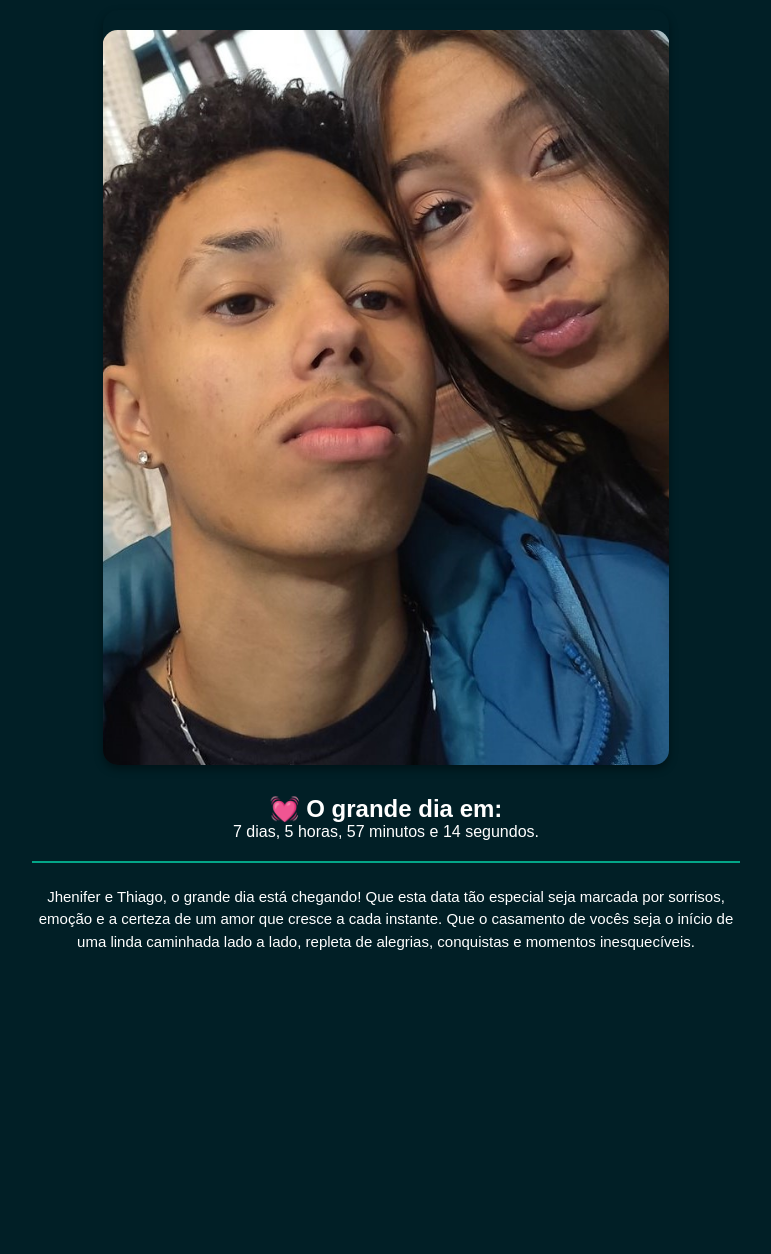
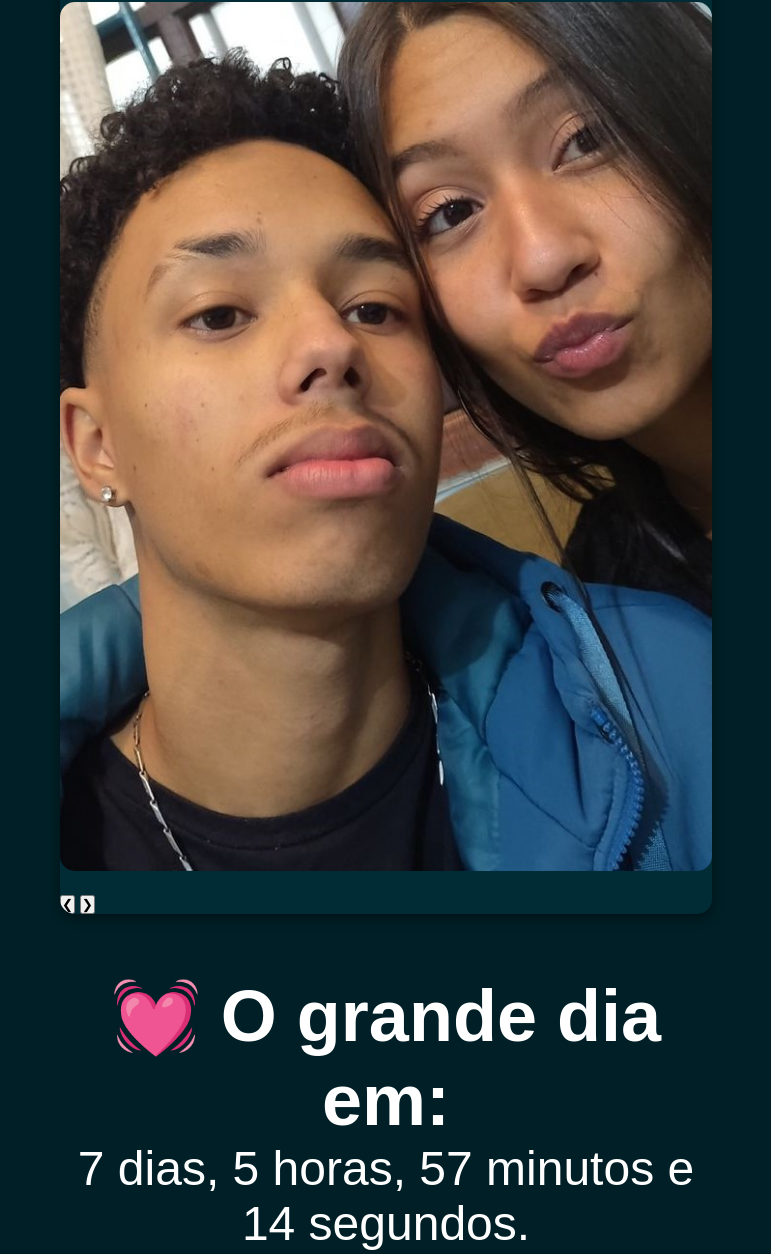
Before and after one commit to erick05081/jhenifer_e_thiago, a plain HTML site: page main.html in a window 1280 px wide. Shown: the part 202-1456 px from the top of the page, without its empty margins (254-1025 px from the left). Before the commit the page ends 1185 px from the top, so only its background shows below. Drawn offline with Linux system fonts and the light colour scheme.

Commit message:
Update style.css

```diff
--- a/style/style.css
+++ b/style/style.css
@@ -1,84 +1,97 @@
+/* Reset básico */
 * {
   margin: 0;
   padding: 0;
   box-sizing: border-box;
 }
 
+/* Corpo */
 body {
   background-color: #011f26;
+  min-height: 100vh;
+  font-family: Arial, Helvetica, sans-serif;
 }
 
+/* Título */
 .titulo {
   text-align: center;
   color: #fff;
-  font-family: Arial, Helvetica, sans-serif;
+  font-size: 2.5rem;
+  margin-top: 24px;
+  margin-bottom: 16px;
 }
 
+/* Link botão */
 a {
   color: #fff;
   text-decoration: none;
-  font-size: 30px;
-  font-family: Arial, Helvetica, sans-serif;
+  font-size: 1.6rem;
   border: 2px solid #03a688;
-  padding: 10px;
+  padding: 12px 20px;
   text-align: center;
   border-radius: 15px;
+  display: inline-block;
+  margin-bottom: 24px;
+  transition: background 0.2s;
+}
+a:hover {
+  background: #03a688;
+  color: #011f26;
 }
 
-.center {
-  display: flex;
-  justify-content: center;
-  align-items: center;
-  height: 100vh;
+/* Container centralizador */
+.main {
   width: 100vw;
-}
-
-.main {
-  width: 100%;
-  height: 100%;
+  min-height: 100vh;
   display: flex;
   flex-direction: column;
   align-items: center;
-  padding: 30px;
+  padding: 0 0 32px 0;
+  box-sizing: border-box;
 }
 
+/* Imagem principal */
 img {
-  width: 100%;
-  height: auto; /* a imagem se ajusta e mantém a proporção */
-  max-width: 650px; /* garante que a imagem não fique enorme */
+  width: 98vw;
+  max-width: 650px;
+  height: auto;
   border-radius: 15px;
-  margin-top: 20px;
-  margin-bottom: 20px;
+  margin: 24px 0;
+  display: block;
 }
 
+/* Texto de conteúdo */
 .conteudo {
-  line-height: 1.5;
-  margin-top: 20px;
-  width: 100%;
+  line-height: 1.6;
+  width: 95vw;
+  max-width: 650px;
   text-align: center;
-  font-family: Arial, Helvetica, sans-serif;
-  font-size: 15px;
+  font-size: 1.1rem;
   color: #fff;
+  margin: 0 auto 24px auto;
 }
 
+/* Linha divisória */
 hr {
   height: 2px;
   background-color: #03a688;
   border: none;
+  margin: 24px 0;
+  width: 95vw;
+  max-width: 650px;
 }
 
-/* ============================= */
-/* ESTILOS DO CARROSSEL DE FOTOS */
-/* ============================= */
-
+/* Carrossel de fotos */
 .carrossel {
   position: relative;
-  width: 100%; /* ocupa 100% da largura da tela em celular */
-  aspect-ratio: 3 / 4;
+  width: 98vw;
+  max-width: 650px;
+  min-height: 300px;
   overflow: hidden;
   border-radius: 15px;
-  box-shadow: 0 4px 8px rgba(0, 0, 0, 0.4);
-  margin: 30px auto;
+  box-shadow: 0 4px 12px rgba(0,0,0,0.4);
+  margin: 28px auto;
+  background: #012c36;
 }
 
 .slides {
@@ -96,18 +109,63 @@ hr {
   border-radius: 15px;
 }
 
-/* ----------------------------- */
-/* MEDIA QUERY PARA DESKTOP */
-/* ----------------------------- */
+/* Centralização vertical opcional */
+.center {
+  display: flex;
+  justify-content: center;
+  align-items: center;
+  min-height: 100vh;
+  width: 100vw;
+}
 
+/*==============================*/
+/*         DESKTOP              */
+/*==============================*/
 @media (min-width: 768px) {
   .main {
-    max-width: 768px; /* limita a largura em desktop */
-    margin: 0 auto; /* centraliza o conteúdo */
+    width: 100%;
+    max-width: 700px;
+    margin: 0 auto;
+    padding: 0 24px 32px 24px;
   }
 
-  .carrossel {
-    width: 80%; /* ocupa 80% da largura da tela */
-    max-width: 900px;
+  .carrossel,
+  .conteudo,
+  img,
+  hr {
+    max-width: 700px;
+    width: 100%;
+    margin-left: auto;
+    margin-right: auto;
+  }
+
+  .titulo {
+    font-size: 3rem;
+    margin-top: 32px;
+  }
+
+  a {
+    font-size: 1.8rem;
+    padding: 14px 32px;
   }
 }
+
+/*==============================*/
+/*     TELAS MUITO PEQUENAS     */
+/*==============================*/
+@media (max-width: 400px) {
+  .main {
+    padding: 0 2vw;
+  }
+  .conteudo, .carrossel, img, hr {
+    width: 98vw;
+    max-width: 98vw;
+  }
+  .titulo {
+    font-size: 2rem;
+  }
+  a {
+    font-size: 1.2rem;
+    padding: 10px 10px;
+  }
+}
```
